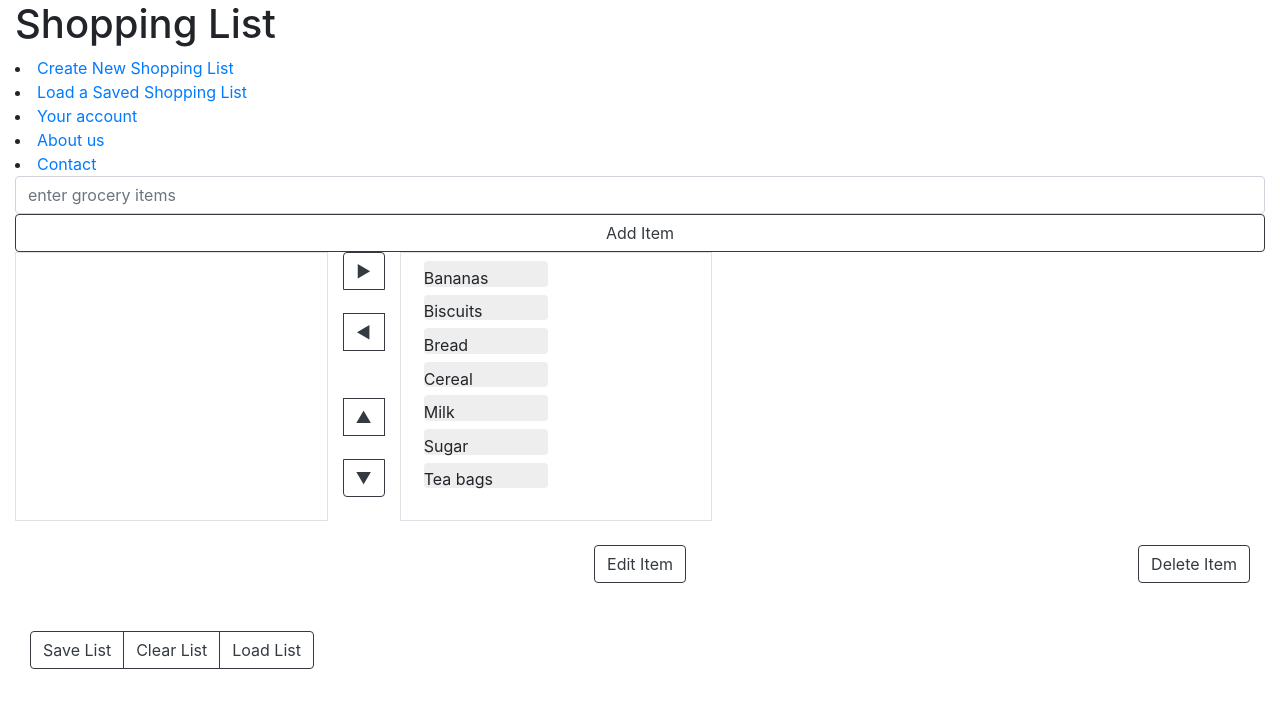
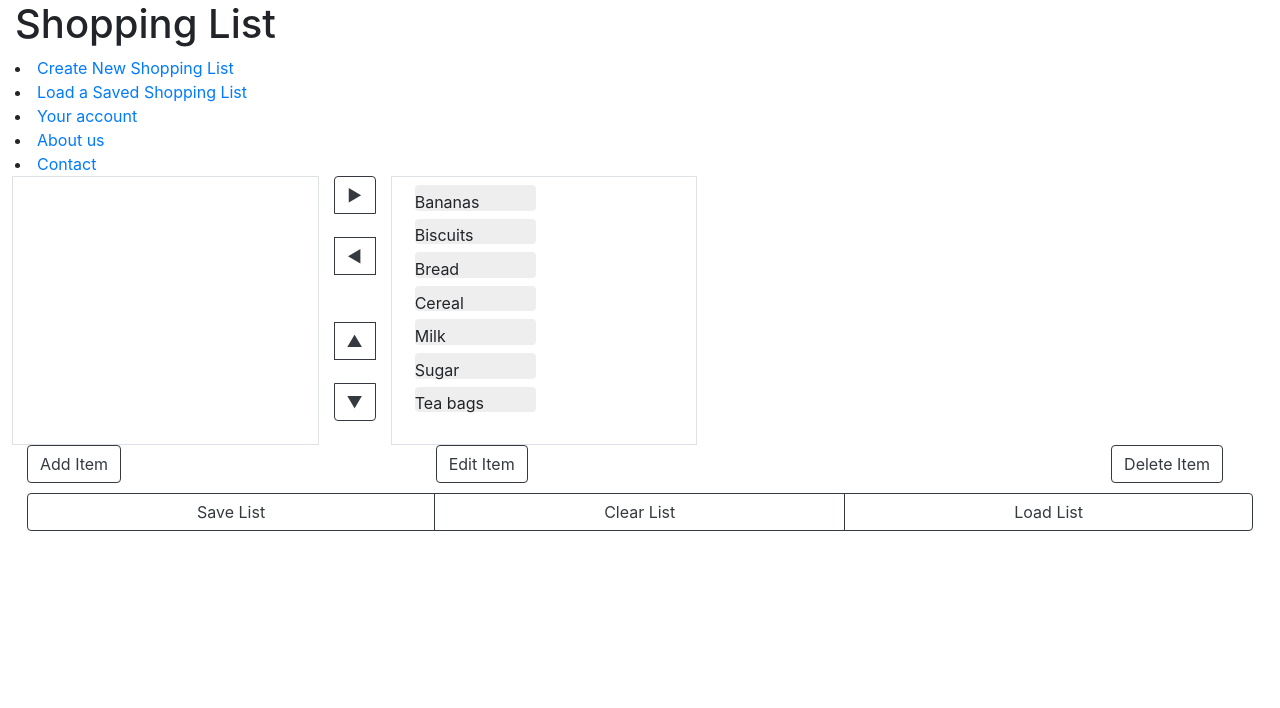
Before and after one commit to Gristeh/ShoppingList, an Angular app: page /list in a window 1280 px wide. Shown: the top 708 px of the page. Built offline with nearby package versions, Linux system fonts and the light colour scheme.

Commit message:
Completed editItem function and updated createItem to utilise popups

```diff
--- a/src/app/components/shopping-list-component/shopping-list-component.component.html
+++ b/src/app/components/shopping-list-component/shopping-list-component.component.html
@@ -22,24 +22,6 @@
   <body>
     <div class="container-fluid">
       <div class="row">
-        <input
-          type="text"
-          class="form-control"
-          placeholder="enter grocery items"
-          id="newItemName"
-          [(ngModel)]="newItem"
-        />
-        <button
-          type="button"
-          (click)="createItem(newItem)"
-          name="createItem"
-          type="button"
-          class="btn btn-outline-dark"
-        >
-          Add Item
-        </button>
-      </div>
-
         <div class="row">
           <div class="col-3 border">
             <ul class="itemList">
@@ -77,7 +59,11 @@
                 &#x25B2;
               </button>
               <br />
-            <button name="moveDown" type="button" class="btn btn-outline-dark">
+              <button
+                name="moveDown"
+                type="button"
+                class="btn btn-outline-dark"
+              >
                 &#x25BC;
               </button>
             </div>
@@ -96,9 +82,27 @@
         </div>
         <br />
         <div class="row">
-        <div class="col"></div>
-        <div class="col-md-auto">
-          <button type="button" class="btn btn-outline-dark">Edit Item</button>
+          <div class="col">
+            <button
+              type="button"
+              (click)="createItem(newItem)"
+              name="createItem"
+              type="button"
+              class="btn btn-outline-dark"
+            >
+              Add Item
+            </button>
+          </div>
+          <div class="col">
+            <button
+              type="button"
+              (click)="editItem()"
+              name="editItem"
+              type="button"
+              class="btn btn-outline-dark"
+            >
+              Edit Item
+            </button>
           </div>
           <div class="col">
             <button type="button" class="btn btn-outline-dark float-right">
@@ -113,5 +117,6 @@
           <button type="button" class="btn btn-outline-dark">Load List</button>
         </span>
       </div>
+    </div>
   </body>
 </html>
--- a/src/app/components/shopping-list-component/shopping-list-component.component.ts
+++ b/src/app/components/shopping-list-component/shopping-list-component.component.ts
@@ -108,22 +108,45 @@ export class ShoppingListComponentComponent implements OnInit {
     let newItemID =
       this.previousItemList.length + this.currentItemListItems.length + 1;
     let newIndex = newItemID - 1;
-    let newItem = new ListItem(newItemID, itemName, 1, false, newIndex);
-    if (
-      !this.isItemPresent(this.currentItemListItems, itemName) &&
-      !this.isItemPresent(this.previousItemList, itemName)
-    ) {
-      this.selectedItem = newItem;
-      this.currentItemListItems.push(newItem);
+    let newItemName = prompt("Please enter a new item:");
+    if (newItemName != "") {
+      let newItem = new ListItem(newItemID, newItemName, 1, false, newIndex);
+      if (
+        !this.isItemPresent(this.currentItemListItems, newItemName) &&
+        !this.isItemPresent(this.previousItemList, newItemName)
+      ) {
+        this.selectedItem = newItem;
+        this.currentItemListItems.push(newItem);
+      } else {
+        alert("Item already Exists!");
+      }
     } else {
-      alert("Item already Exists!");
+      alert("Please enter a valid name:");
     }
   }
 
-  // Check if object.value exists within array
+  // Check if listItem.itemName already exists within an array
   isItemPresent(anArray: any[], anItemName: String): boolean {
     if (anArray.some((ListItem) => ListItem.ItemName === anItemName)) {
       return true;
     }
   }
+
+  // Edits existing item
+  editItem(): void {
+    let newName = prompt(
+      "Please edit the item name:",
+      this.selectedItem.ItemName
+    );
+    if ((newName = "")) {
+      alert("Please enter a valid name:");
+    } else if (
+      !this.isItemPresent(this.currentItemListItems, newName) &&
+      !this.isItemPresent(this.previousItemList, newName)
+    ) {
+      alert("Item already Exists!");
+    } else {
+      this.selectedItem.ItemName = newName;
+    }
+  }
 }
```
Lines whose indentation alone changed are shown as unchanged.
